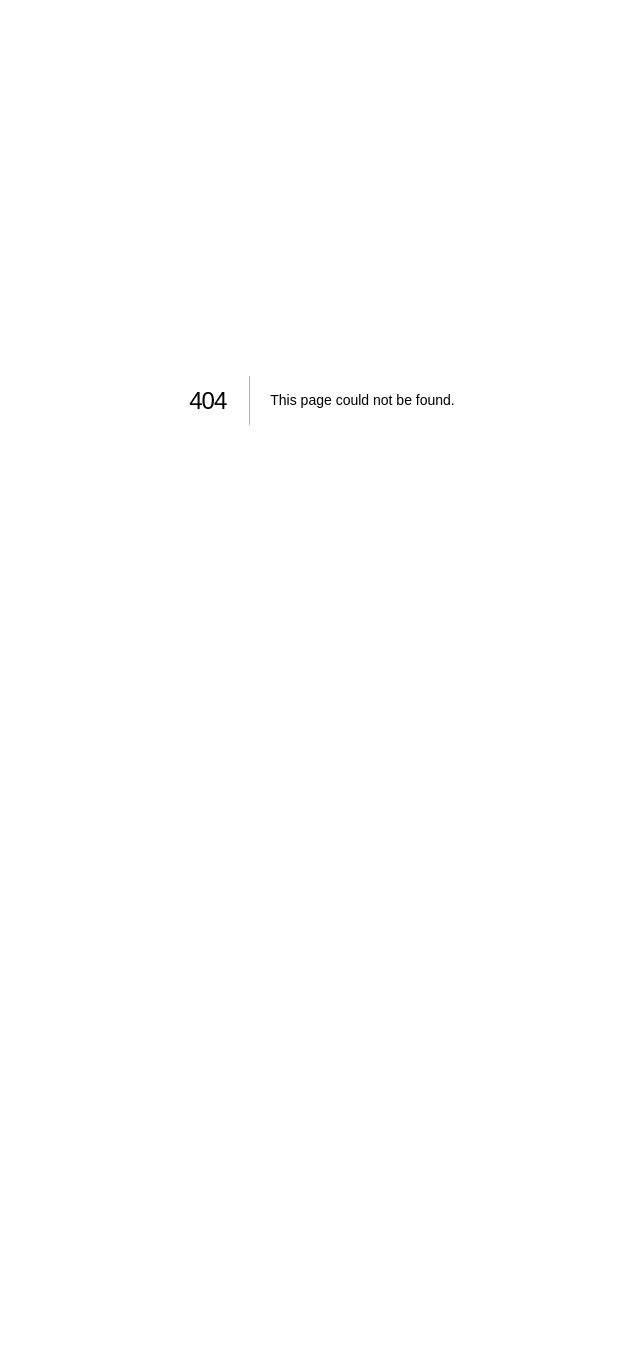
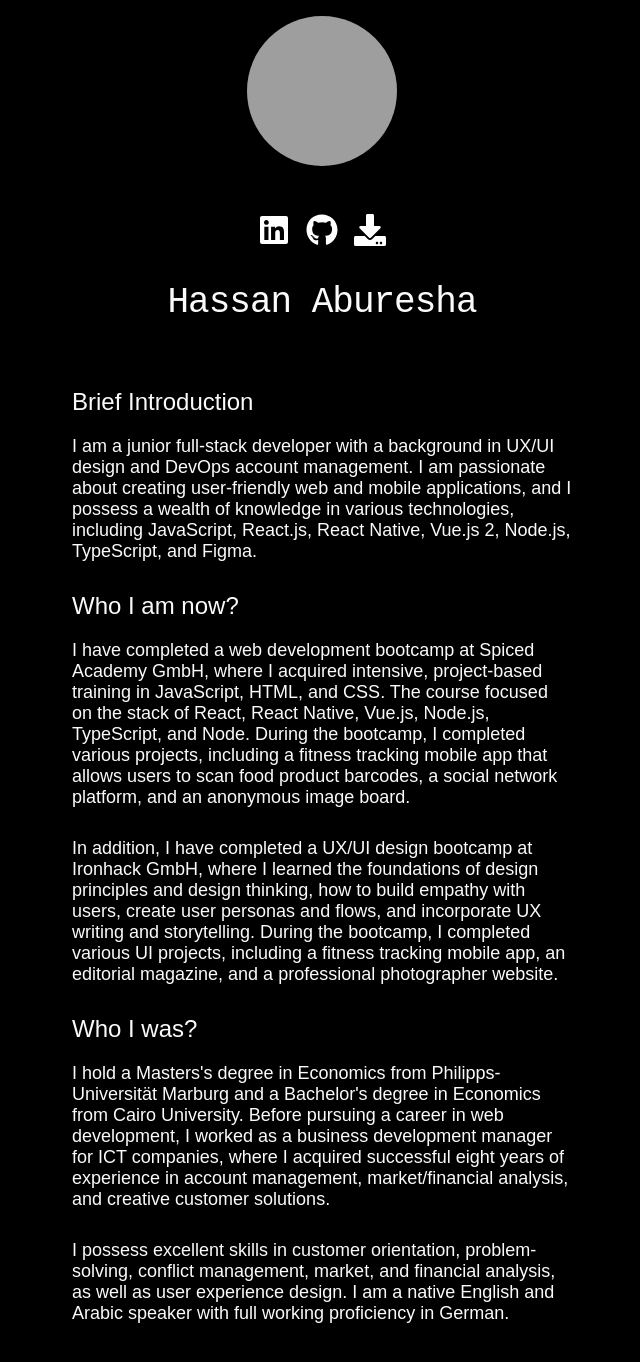
Before and after one commit to h-aburesha/my-next-website, a Next.js app: page /about in a window 1280 px wide. Before the commit this address had no page. Shown: the top 1362 px of the page, without its empty margins (318-958 px from the left). Before the commit the page ends 800 px from the top, so only its background shows below. Built offline with nearby package versions, Linux system fonts and the light colour scheme; grey boxes are pictures that could not be loaded.

Commit message:
about me page and content

```diff
--- a/package.json
+++ b/package.json
@@ -19,6 +19,7 @@
     "next": "13.2.4",
     "react": "18.2.0",
     "react-dom": "18.2.0",
+    "react-icons": "^4.8.0",
     "react-particles": "^2.9.3",
     "tsparticles": "^2.9.3",
     "typescript": "4.9.5"
--- /dev/null
+++ b/pages/about.tsx
@@ -0,0 +1,86 @@
+import React from "react";
+import { FaLinkedin, FaGithub, FaDownload } from "react-icons/fa";
+
+const AboutMe = () => {
+    const moi =
+        "https://s3.amazonaws.com/spicedling/qhqGuzBSwezGuczS8deu45mOZs0MxUXo.png";
+
+    return (
+        <>
+            <div className="profile-picture">
+                <img className="my-image" src={moi} alt="Profile" />
+            </div>
+
+            <div className="icons">
+                <a
+                    target={"_blank"}
+                    href="https://www.linkedin.com/in/haburesha/"
+                >
+                    <FaLinkedin />
+                </a>
+                <a target={"_blank"} href="https://github.com/h-aburesha">
+                    <FaGithub />
+                </a>
+                <a href="/your-resume.pdf" download>
+                    <FaDownload />
+                </a>
+            </div>
+            <h1>
+                <code>Hassan Aburesha</code>
+            </h1>
+            <article>
+                <h2>Brief Introduction</h2>
+                <p>
+                    I am a junior full-stack developer with a background in
+                    UX/UI design and DevOps account management. I am passionate
+                    about creating user-friendly web and mobile applications,
+                    and I possess a wealth of knowledge in various technologies,
+                    including JavaScript, React.js, React Native, Vue.js 2,
+                    Node.js, TypeScript, and Figma.
+                </p>
+                <h2>Who I am now?</h2>
+                <p>
+                    I have completed a web development bootcamp at Spiced
+                    Academy GmbH, where I acquired intensive, project-based
+                    training in JavaScript, HTML, and CSS. The course focused on
+                    the stack of React, React Native, Vue.js, Node.js,
+                    TypeScript, and Node. During the bootcamp, I completed
+                    various projects, including a fitness tracking mobile app
+                    that allows users to scan food product barcodes, a social
+                    network platform, and an anonymous image board.
+                </p>
+
+                <p>
+                    In addition, I have completed a UX/UI design bootcamp at
+                    Ironhack GmbH, where I learned the foundations of design
+                    principles and design thinking, how to build empathy with
+                    users, create user personas and flows, and incorporate UX
+                    writing and storytelling. During the bootcamp, I completed
+                    various UI projects, including a fitness tracking mobile
+                    app, an editorial magazine, and a professional photographer
+                    website.
+                </p>
+
+                <h2>Who I was?</h2>
+                <p>
+                    I hold a Masters's degree in Economics from
+                    Philipps-Universität Marburg and a Bachelor's degree in
+                    Economics from Cairo University. Before pursuing a career in
+                    web development, I worked as a business development manager
+                    for ICT companies, where I acquired successful eight years
+                    of experience in account management, market/financial
+                    analysis, and creative customer solutions.
+                </p>
+                <p>
+                    I possess excellent skills in customer orientation,
+                    problem-solving, conflict management, market, and financial
+                    analysis, as well as user experience design. I am a native
+                    English and Arabic speaker with full working proficiency in
+                    German.
+                </p>
+            </article>
+        </>
+    );
+};
+
+export default AboutMe;
--- a/pages/index.tsx
+++ b/pages/index.tsx
@@ -4,6 +4,7 @@ import { Inter } from "next/font/google";
 import styles from "@/styles/Home.module.css";
 import ParticlesContainer from "./particles";
 import Link from "next/link";
+import Animate from "./animate";
 
 const inter = Inter({ subsets: ["latin"] });
 
@@ -11,12 +12,13 @@ export default function Home() {
     return (
         <>
             <ParticlesContainer />
+
             <div className="landing-container">
                 <div className="navigation-bar">
                     <Link href="/projects">
-                        <button>See my work</button>
+                        <button>Projects</button>
                     </Link>
-                    <button>About me</button>
+                    <button>About</button>
                     <button>Contact</button>
                 </div>
                 <nav className="navbar"></nav>
--- a/pages/particles.tsx
+++ b/pages/particles.tsx
@@ -6,10 +6,6 @@ import { loadFull } from "tsparticles";
 const ParticlesContainer = () => {
     const particlesInit = useCallback(async (engine: Engine) => {
         console.log(engine);
-
-        // you can initialize the tsParticles instance (engine) here, adding custom shapes or presets
-        // this loads the tsparticles package bundle, it's the easiest method for getting everything ready
-        // starting from v2 you can add only the features you need reducing the bundle size
         await loadFull(engine);
     }, []);
 
--- a/styles/globals.css
+++ b/styles/globals.css
@@ -136,7 +136,7 @@ section > div {
     position: relative;
     max-height: 90vh;
     margin: 20px;
-    background: var(--white);
+    background: var(--black);
     overflow: hidden;
 }
 
@@ -165,6 +165,11 @@ article {
     bottom: 100px;
 }
 
+.projects-title-div {
+    display: flex;
+    flex-direction: column;
+}
+
 .header {
     display: flex;
     justify-content: center;
@@ -173,10 +178,12 @@ article {
     height: 50vh;
     margin-left: 5%;
     overflow: hidden;
+    width: 900px;
 }
 
 .welcome-message {
     font-size: 2em;
+    margin-top: 10%;
     font-weight: bold;
     margin-bottom: 0.5em;
 }
@@ -226,3 +233,48 @@ button:focus-visible {
     bottom: 0;
     z-index: 0;
 }
+
+/* About Me Section */
+
+.profile-picture {
+    display: flex;
+    justify-content: center;
+    align-items: center;
+    padding: 1rem 1rem;
+}
+
+.profile-picture .my-image {
+    object-fit: cover;
+    width: 150px;
+    height: 150px;
+    border-radius: 50%;
+    overflow: hidden;
+    position: relative;
+}
+
+.icons {
+    margin-top: 2rem;
+    display: flex;
+    flex-direction: row;
+    justify-content: center;
+    align-items: center;
+
+    gap: 1rem;
+    font-size: 2rem;
+}
+
+.icons a {
+    color: #fff; /* adjust to match your theme */
+}
+
+.icons a:hover {
+    color: #ccc; /* adjust to match your theme */
+}
+
+.icons a:focus {
+    outline: none;
+}
+
+.icons a:active {
+    transform: translateY(2px); /* adjust to match your preference */
+}
```
Also changed, not shown: pages/projects/index.tsx (+38 -1 lines), public/me.png (added), styles/animate.module.css (renamed from pages/animate.module.css), 1 other file (tests, documents, lock files or other folders).
